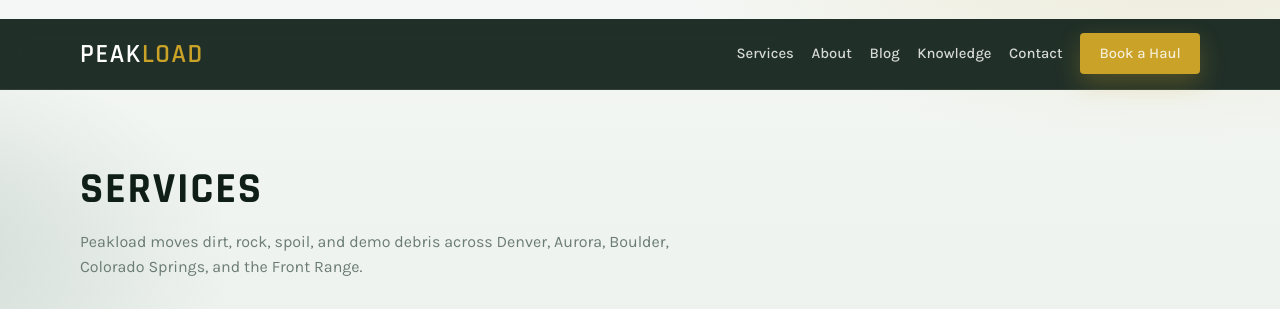
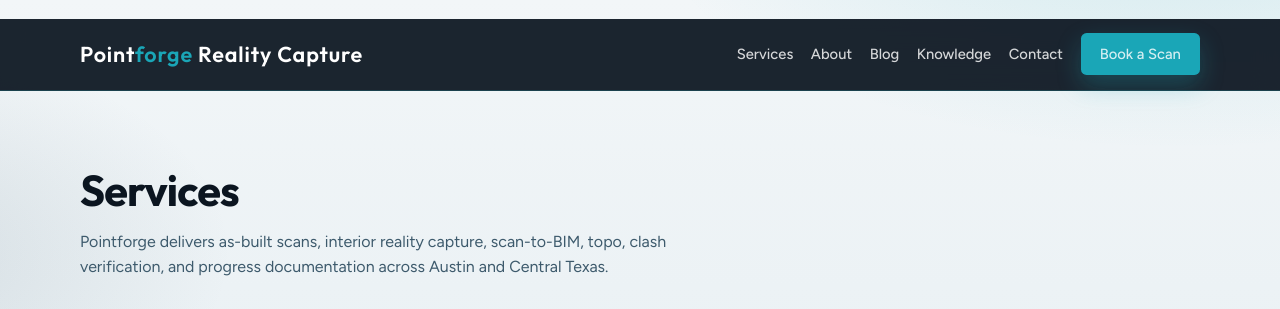
Before and after one commit to imranbru99/3d-scanning-service, a Laravel app: page /services in a window 1280 px wide. Shown: the top 309 px of the page. Run offline with Laravel 12, Linux system fonts and the light colour scheme; parts of the project's set-up code (start-up, migrations or seed data) failed here and were passed over.

Commit message:
Brand site as Pointforge Reality Capture 3D scanning service.

```diff
--- a/app/Filament/Widgets/JobsChart.php
+++ b/app/Filament/Widgets/JobsChart.php
@@ -24,7 +24,7 @@ class JobsChart extends ChartWidget
                 [
                     'label' => 'Jobs',
                     'data' => $rows->values()->all(),
-                    'backgroundColor' => ['#e07a3a', '#2a9d8f', '#3b82f6', '#22c55e', '#64748b', '#ef4444'],
+                    'backgroundColor' => ['#1aa6b7', '#3d5a6c', '#148a98', '#22c55e', '#64748b', '#ef4444'],
                 ],
             ],
             'labels' => $rows->keys()->map(fn ($s) => str_replace('_', ' ', ucfirst($s)))->all(),
--- a/app/Http/Controllers/SiteController.php
+++ b/app/Http/Controllers/SiteController.php
@@ -57,7 +57,7 @@ class SiteController extends Controller
 
         ContactMessage::query()->create($data);
 
-        return back()->with('success', 'Thanks! Peakload will follow up within one business day.');
+        return back()->with('success', 'Thanks! Pointforge will follow up within one business day with scan scope and mobilization details.');
     }
 
     public function blog(): View
@@ -104,41 +104,41 @@ class SiteController extends Controller
     protected function serviceCatalog(): array
     {
         return [
-            'dirt-fill-hauling' => [
-                'title' => 'Dirt & Fill Hauling',
-                'summary' => 'Export cut material or import engineered fill with weighed dump tickets.',
-                'body' => 'Peakload stages end-dump and tri-axle trucks for cut/fill cycles on Front Range jobsites. We coordinate dump destinations, track tonnage tickets, and keep loaders fed so excavators are never waiting on trucks.',
-                'image' => 'https://images.unsplash.com/photo-1601584115197-04ecc0da31d7?auto=format&fit=crop&w=1600&q=80',
+            'building-as-built-laser-scanning' => [
+                'title' => 'Building As-Built Laser Scanning',
+                'summary' => 'Millimeter-grade exterior and shell documentation with registered point clouds and control.',
+                'body' => 'Pointforge captures façades, structural frames, and envelope geometry with terrestrial laser scanners. We establish survey control, run overlapping scan positions, and register clouds for architects and GCs who need trustworthy as-built dimensions across Austin and Central Texas.',
+                'image' => 'https://images.unsplash.com/photo-1486406146926-9300a8dcf259?auto=format&fit=crop&w=1600&q=80',
             ],
-            'aggregate-delivery' => [
-                'title' => 'Aggregate Delivery',
-                'summary' => 'Road base, rock, sand, and recycled concrete delivered to the pad.',
-                'body' => 'Order by the ton or by the load. Peakload sources common Front Range aggregates and drops them where your crew needs them — driveways, pads, trenches, and staging yards included.',
-                'image' => 'https://images.unsplash.com/photo-1590496793929-36417d3117de?auto=format&fit=crop&w=1600&q=80',
+            'interior-mep-reality-capture' => [
+                'title' => 'Interior / MEP Reality Capture',
+                'summary' => 'Dense interior scans for clash-ready MEP, ceilings, and occupied spaces.',
+                'body' => 'We scan mechanical rooms, corridors, and tenant interiors with scan positions planned around access windows and safety requirements. Deliverables include colorized point clouds and extraction-ready datasets for coordination teams.',
+                'image' => 'https://images.unsplash.com/photo-1581094794329-c811d9fab50c?auto=format&fit=crop&w=1600&q=80',
             ],
-            'construction-spoil' => [
-                'title' => 'Construction Spoil Removal',
-                'summary' => 'Keep excavations clear with staged dump-truck cycles off the site.',
-                'body' => 'From foundation digs to utility trenches, we haul spoil to approved facilities. Tell us soil type and access constraints and we will size the truck and dump plan before the first load leaves.',
+            'scan-to-cad-bim-deliverables' => [
+                'title' => 'Scan-to-CAD / Scan-to-BIM Deliverables',
+                'summary' => 'Revit, AutoCAD, and Navisworks-ready models traced from registered scans.',
+                'body' => 'Pointforge converts point clouds into CAD linework or BIM elements with LOD scopes agreed up front. We document what is modeled versus left as cloud reference so your design team knows exactly what they are receiving.',
+                'image' => 'https://images.unsplash.com/photo-1582719478250-c89cae7dc08b?auto=format&fit=crop&w=1600&q=80',
+            ],
+            'site-civil-topographic-scanning' => [
+                'title' => 'Site & Civil Topographic Scanning',
+                'summary' => 'Ground and site topo captured for grading, utilities, and earthwork verification.',
+                'body' => 'Terrestrial and mobile mapping workflows capture pads, utilities, and existing grades without waiting on aerial weather windows. Outputs support civil engineers, landscape architects, and contractors validating cut/fill quantities.',
                 'image' => 'https://images.unsplash.com/photo-1503387762-592deb58ef4e?auto=format&fit=crop&w=1600&q=80',
             ],
-            'demo-debris-hauling' => [
-                'title' => 'Demo Debris Hauling',
-                'summary' => 'Move demolition debris and mixed construction waste with the right dump ticket.',
-                'body' => 'Peakload hauls demo loads that fit dump-truck specs — concrete chunks, asphalt millings, and mixed C&D when the receiving facility allows. We confirm dump fees and material rules up front so there are no surprises at the gate.',
-                'image' => 'https://images.unsplash.com/photo-1586528116311-ad8dd3c8310d?auto=format&fit=crop&w=1600&q=80',
+            'clash-verification-field-scans' => [
+                'title' => 'Clash Verification Field Scans',
+                'summary' => 'Targeted field captures to prove install clearance before panels ship.',
+                'body' => 'When the model and field disagree, we mobilize for focused scan zones — chases, racks, and penetrations — and deliver comparison-ready clouds for VDC teams. Ideal for late-stage MEP and prefab verification.',
+                'image' => 'https://images.unsplash.com/photo-1541888946425-0e4a29a4a36a?auto=format&fit=crop&w=1600&q=80',
             ],
-            'site-material-transport' => [
-                'title' => 'Site Material Transport',
-                'summary' => 'Shuttle rock, dirt, and stockpile material between pads and yards.',
-                'body' => 'Need material moved from stockpile A to pad B without leaving the project? We run short-haul cycles with trucks sized for site roads and turnarounds.',
-                'image' => 'https://images.unsplash.com/photo-1578662996442-48f60103fc96?auto=format&fit=crop&w=1600&q=80',
-            ],
-            'same-day-dispatch' => [
-                'title' => 'Same-Day Truck Dispatch',
-                'summary' => 'When a loader is waiting, Peakload can often put a truck on the road today.',
-                'body' => 'Call early with address, material, and dump preference. Subject to fleet availability across Denver, Aurora, Boulder, and Colorado Springs corridors.',
-                'image' => 'https://images.unsplash.com/photo-1621905251918-48416bd8575a?auto=format&fit=crop&w=1600&q=80',
+            'progress-sequence-reality-capture' => [
+                'title' => 'Progress / Sequence Reality Capture',
+                'summary' => 'Repeatable scan milestones for schedule accountability and owner reporting.',
+                'body' => 'We return on agreed cadence — monthly, per floor, or per phase — with consistent control so change detection and progression visuals stay comparable. Great for healthcare, education, and mission-critical builds.',
+                'image' => 'https://images.unsplash.com/photo-1581094271901-8022df4466f9?auto=format&fit=crop&w=1600&q=80',
             ],
         ];
     }
--- a/app/Providers/Filament/AdminPanelProvider.php
+++ b/app/Providers/Filament/AdminPanelProvider.php
@@ -26,9 +26,9 @@ class AdminPanelProvider extends PanelProvider
             ->id('admin')
             ->path('admin')
             ->login()
-            ->brandName('Peakload Hauling')
+            ->brandName('Pointforge Reality Capture')
             ->colors([
-                'primary' => Color::hex('#e8a317'),
+                'primary' => Color::hex('#1aa6b7'),
                 'gray' => Color::Slate,
             ])
             ->discoverResources(in: app_path('Filament/Resources'), for: 'App\\Filament\\Resources')
--- a/composer.json
+++ b/composer.json
@@ -1,8 +1,8 @@
 {
     "$schema": "https://getcomposer.org/schema.json",
-    "name": "laravel/laravel",
+    "name": "imranbru99/3d-scanning-service",
     "type": "project",
-    "description": "The skeleton application for the Laravel framework.",
+    "description": "Pointforge Reality Capture — Laravel 13 + Filament 3 SME platform for 3D laser scanning.",
     "keywords": ["laravel", "framework"],
     "license": "MIT",
     "require": {
--- a/resources/views/blog/index.blade.php
+++ b/resources/views/blog/index.blade.php
@@ -4,7 +4,7 @@
 <section class="section">
     <div class="wrap">
         <h2>Blog</h2>
-        <p class="lede">Field notes on dump-truck hauling, material delivery, and Front Range jobsite logistics.</p>
+        <p class="lede">Field notes on laser scanning, point cloud registration, and Central Texas jobsite reality capture.</p>
         <div class="grid-3">
             @foreach($posts as $post)
                 <a class="panel" href="{{ route('blog.show', $post->slug) }}">
--- a/resources/views/kb/index.blade.php
+++ b/resources/views/kb/index.blade.php
@@ -4,7 +4,7 @@
 <section class="section">
     <div class="wrap">
         <h2>Knowledge Base</h2>
-        <p class="lede">Common issues, hauling guides, admin manual notes, and troubleshooting for Peakload dump-truck operations.</p>
+        <p class="lede">Common issues, scanning guides, admin manual notes, and troubleshooting for Pointforge reality capture operations.</p>
         @foreach($articles as $category => $items)
             <h3 style="font-family:var(--font-display);text-transform:uppercase;margin:2rem 0 .8rem">{{ str_replace('_',' ', ucfirst($category)) }}</h3>
             <div class="grid-2">
--- a/resources/views/layouts/app.blade.php
+++ b/resources/views/layouts/app.blade.php
@@ -4,23 +4,22 @@
     <meta charset="utf-8">
     <meta name="viewport" content="width=device-width, initial-scale=1">
     <meta name="csrf-token" content="{{ csrf_token() }}">
-    <title>@yield('title', 'Peakload Hauling Co.') — Denver Dump Truck Hauling</title>
-    <meta name="description" content="@yield('meta_description', 'Peakload Hauling Co. moves dirt, aggregate, construction spoil, and demo debris across Denver and the Front Range.')">
+    <title>@yield('title', 'Pointforge Reality Capture') — Austin 3D Laser Scanning</title>
+    <meta name="description" content="@yield('meta_description', 'Pointforge Reality Capture delivers LiDAR as-built scans, point clouds, and scan-to-CAD deliverables across Austin and Central Texas.')">
     <link rel="preconnect" href="https://fonts.googleapis.com">
     <link rel="preconnect" href="https://fonts.gstatic.com" crossorigin>
-    <link href="https://fonts.googleapis.com/css2?family=Karla:wght@400;500;600;700&family=Rajdhani:wght@600;700&display=swap" rel="stylesheet">
+    <link href="https://fonts.googleapis.com/css2?family=Figtree:wght@400;500;600;700&family=Outfit:wght@500;600;700&display=swap" rel="stylesheet">
     <style>
         :root {
-            --ink: #0f1f17;
-            --pine: #1e4d3a;
-            --brass: #c9a227;
-            --brass-deep: #a8841a;
-            --mist: #6b7c74;
-            --surface: #e8eee9;
-            --panel: #f2f6f3;
+            --ink: #0b1520;
+            --cyan: #1aa6b7;
+            --cyan-deep: #148a98;
+            --steel: #3d5a6c;
+            --surface: #e6eef2;
+            --panel: #f0f5f8;
             --white: #ffffff;
-            --font-display: "Rajdhani", sans-serif;
-            --font-body: "Karla", sans-serif;
+            --font-display: "Outfit", sans-serif;
+            --font-body: "Figtree", sans-serif;
         }
         * { box-sizing: border-box; }
         html { scroll-behavior: smooth; }
@@ -29,9 +28,9 @@
             font-family: var(--font-body);
             color: var(--ink);
             background:
-                radial-gradient(1000px 480px at 92% -10%, rgba(201,162,39,.18), transparent 55%),
-                radial-gradient(720px 420px at -10% 22%, rgba(30,77,58,.16), transparent 50%),
-                linear-gradient(180deg, #f4f7f5 0%, var(--surface) 50%, #d5e0d9 100%);
+                radial-gradient(1000px 480px at 92% -10%, rgba(26,166,183,.16), transparent 55%),
+                radial-gradient(720px 420px at -10% 22%, rgba(61,90,108,.14), transparent 50%),
+                linear-gradient(180deg, #f2f6f8 0%, var(--surface) 50%, #d4e0e6 100%);
             min-height: 100vh;
         }
         a { color: inherit; text-decoration: none; }
@@ -39,8 +38,8 @@
         .site-header {
             position: sticky; top: 0; z-index: 40;
             backdrop-filter: blur(12px);
-            background: rgba(15,31,23,.92);
-            border-bottom: 1px solid rgba(255,255,255,.08);
+            background: rgba(11,21,32,.93);
+            border-bottom: 1px solid rgba(26,166,183,.22);
         }
         .nav {
             display: flex; align-items: center; justify-content: space-between;
@@ -48,24 +47,24 @@
         }
         .brand {
             font-family: var(--font-display);
-            letter-spacing: .06em;
-            font-size: 1.65rem;
+            letter-spacing: .04em;
+            font-size: 1.35rem;
             color: #fff;
-            text-transform: uppercase;
+            font-weight: 600;
         }
-        .brand span { color: var(--brass); }
+        .brand span { color: var(--cyan); }
         .nav-links { display: flex; flex-wrap: wrap; gap: .9rem 1.1rem; align-items: center; }
         .nav-links a { color: rgba(255,255,255,.82); font-size: .92rem; font-weight: 500; }
         .nav-links a:hover { color: #fff; }
         .btn {
             display: inline-flex; align-items: center; justify-content: center;
-            gap: .4rem; padding: .75rem 1.2rem; border-radius: .25rem;
+            gap: .4rem; padding: .75rem 1.2rem; border-radius: .35rem;
             font-weight: 700; border: 0; cursor: pointer;
             transition: transform .2s ease, background .2s ease, box-shadow .2s ease;
         }
         .btn:hover { transform: translateY(-1px); }
-        .btn-primary { background: var(--brass); color: var(--ink); box-shadow: 0 10px 24px rgba(201,162,39,.28); }
-        .btn-primary:hover { background: var(--brass-deep); color: #fff; }
+        .btn-primary { background: var(--cyan); color: #fff; box-shadow: 0 10px 24px rgba(26,166,183,.28); }
+        .btn-primary:hover { background: var(--cyan-deep); color: #fff; }
         .btn-ghost { background: transparent; color: #fff; border: 1px solid rgba(255,255,255,.28); }
         .btn-dark { background: var(--ink); color: #fff; }
         .hero {
@@ -94,16 +92,15 @@
         .section h2 {
             font-family: var(--font-display);
             font-size: clamp(1.9rem, 4vw, 2.7rem);
-            text-transform: uppercase;
-            letter-spacing: .04em;
+            letter-spacing: -.02em;
             margin: 0 0 .75rem;
         }
-        .lede { color: var(--mist); max-width: 40rem; line-height: 1.6; margin: 0 0 2rem; }
+        .lede { color: var(--steel); max-width: 40rem; line-height: 1.6; margin: 0 0 2rem; }
         .grid-3 { display: grid; gap: 1.25rem; grid-template-columns: repeat(3, minmax(0, 1fr)); }
         .grid-2 { display: grid; gap: 1.5rem; grid-template-columns: repeat(2, minmax(0, 1fr)); }
         .service-tile {
             position: relative; overflow: hidden; min-height: 260px; color: #fff;
-            isolation: isolate;
+            isolation: isolate; border-radius: .35rem;
         }
         .service-tile img {
             position: absolute; inset: 0; width: 100%; height: 100%; object-fit: cover; z-index: -2;
@@ -190,14 +189,14 @@
 <body>
 <header class="site-header">
     <div class="wrap nav">
-        <a class="brand" href="{{ route('home') }}">Peak<span>load</span></a>
+        <a class="brand" href="{{ route('home') }}">Point<span>forge</span> Reality Capture</a>
         <nav class="nav-links">
             <a href="{{ route('services') }}">Services</a>
             <a href="{{ route('about') }}">About</a>
             <a href="{{ route('blog') }}">Blog</a>
             <a href="{{ route('knowledge') }}">Knowledge</a>
             <a href="{{ route('contact') }}">Contact</a>
-            <a class="btn btn-primary" href="{{ route('contact') }}">Book a Haul</a>
+            <a class="btn btn-primary" href="{{ route('contact') }}">Book a Scan</a>
         </nav>
     </div>
 </header>
@@ -208,25 +207,25 @@
 
 <footer class="site-footer">
     <div class="wrap">
-        <div class="brand">Peak<span>load</span> Hauling Co.</div>
-        <p>Denver · Aurora · Boulder · Colorado Springs — Front Range dump truck hauling & material delivery.</p>
-        <p style="margin-top:1rem;font-size:.9rem;">(303) 555-0172 · hello@peakloadhauling.com · <a href="/admin" style="color:var(--brass)">Admin ERP</a></p>
+        <div class="brand">Point<span>forge</span> Reality Capture</div>
+        <p>Austin · Round Rock · San Marcos · Georgetown — Central Texas LiDAR scanning, point clouds &amp; scan-to-CAD.</p>
+        <p style="margin-top:1rem;font-size:.9rem;">(512) 555-0148 · hello@pointforgereality.com · <a href="/admin" style="color:var(--cyan)">Admin ERP</a></p>
     </div>
 </footer>
 
-<a class="wa-float" href="https://wa.me/13035550172" target="_blank" rel="noopener" aria-label="WhatsApp">WA</a>
+<a class="wa-float" href="https://wa.me/15125550148" target="_blank" rel="noopener" aria-label="WhatsApp">WA</a>
 
-<div class="chat-widget" id="pl-chat">
+<div class="chat-widget" id="pf-chat">
     <div class="chat-panel" id="chat-panel">
         <div class="chat-log" id="chat-log">
-            <div class="bubble bot">Hi — ask Peakload about dirt haul-away, gravel delivery, demo spoil, truck sizes, or Front Range scheduling.</div>
+            <div class="bubble bot">Hi — ask Pointforge about as-built scans, point cloud formats, scan-to-CAD/BIM, accuracy, or Austin-area mobilization.</div>
         </div>
         <form class="chat-form" id="chat-form">
-            <input type="text" id="chat-input" placeholder="Ask about hauling…" required maxlength="2000">
+            <input type="text" id="chat-input" placeholder="Ask about 3D scanning…" required maxlength="2000">
             <button class="btn btn-primary" type="submit">Send</button>
         </form>
     </div>
-    <button class="chat-toggle" type="button" id="chat-toggle">AI Hauling Assistant</button>
+    <button class="chat-toggle" type="button" id="chat-toggle">AI Scanning Assistant</button>
 </div>
 
 <script>
@@ -236,7 +235,7 @@
     const form = document.getElementById('chat-form');
     const input = document.getElementById('chat-input');
     const log = document.getElementById('chat-log');
-    const sessionId = 'pl-' + Math.random().toString(36).slice(2);
+    const sessionId = 'pf-' + Math.random().toString(36).slice(2);
     toggle.addEventListener('click', () => panel.classList.toggle('open'));
     const add = (text, who) => {
         const el = document.createElement('div');
@@ -264,7 +263,7 @@
             const data = await res.json();
             add(data.reply || 'Something went wrong.', 'bot');
         } catch (err) {
-            add('Network error — please try again or call (303) 555-0172.', 'bot');
+            add('Network error — please try again or call (512) 555-0148.', 'bot');
         }
     });
 })();
--- a/resources/views/pages/services.blade.php
+++ b/resources/views/pages/services.blade.php
@@ -1,18 +1,18 @@
 @extends('layouts.app')
-@section('title', 'Dump Truck Hauling Services')
+@section('title', '3D Laser Scanning Services')
 @section('content')
 <section class="section">
     <div class="wrap">
         <h2>Services</h2>
-        <p class="lede">Peakload moves dirt, rock, spoil, and demo debris across Denver, Aurora, Boulder, Colorado Springs, and the Front Range.</p>
+        <p class="lede">Pointforge delivers as-built scans, interior reality capture, scan-to-BIM, topo, clash verification, and progress documentation across Austin and Central Texas.</p>
         <div class="grid-3">
             @foreach([
-                ['dirt-fill-hauling','Dirt & Fill Hauling','https://images.unsplash.com/photo-1601584115197-04ecc0da31d7?auto=format&fit=crop&w=1200&q=80'],
-                ['aggregate-delivery','Aggregate Delivery','https://images.unsplash.com/photo-1590496793929-36417d3117de?auto=format&fit=crop&w=1200&q=80'],
-                ['construction-spoil','Construction Spoil Removal','https://images.unsplash.com/photo-1503387762-592deb58ef4e?auto=format&fit=crop&w=1200&q=80'],
-                ['demo-debris-hauling','Demo Debris Hauling','https://images.unsplash.com/photo-1586528116311-ad8dd3c8310d?auto=format&fit=crop&w=1200&q=80'],
-                ['site-material-transport','Site Material Transport','https://images.unsplash.com/photo-1578662996442-48f60103fc96?auto=format&fit=crop&w=1200&q=80'],
-                ['same-day-dispatch','Same-Day Truck Dispatch','https://images.unsplash.com/photo-1621905251918-48416bd8575a?auto=format&fit=crop&w=1200&q=80'],
+                ['building-as-built-laser-scanning','Building As-Built Laser Scanning','https://images.unsplash.com/photo-1486406146926-9300a8dcf259?auto=format&fit=crop&w=1200&q=80'],
+                ['interior-mep-reality-capture','Interior / MEP Reality Capture','https://images.unsplash.com/photo-1581094794329-c811d9fab50c?auto=format&fit=crop&w=1200&q=80'],
+                ['scan-to-cad-bim-deliverables','Scan-to-CAD / Scan-to-BIM','https://images.unsplash.com/photo-1582719478250-c89cae7dc08b?auto=format&fit=crop&w=1200&q=80'],
+                ['site-civil-topographic-scanning','Site & Civil Topographic Scanning','https://images.unsplash.com/photo-1503387762-592deb58ef4e?auto=format&fit=crop&w=1200&q=80'],
+                ['clash-verification-field-scans','Clash Verification Field Scans','https://images.unsplash.com/photo-1541888946425-0e4a29a4a36a?auto=format&fit=crop&w=1200&q=80'],
+                ['progress-sequence-reality-capture','Progress / Sequence Reality Capture','https://images.unsplash.com/photo-1581094271901-8022df4466f9?auto=format&fit=crop&w=1200&q=80'],
             ] as [$slug,$title,$img])
                 <a class="service-tile" href="{{ route('services.show', $slug) }}">
                     <img src="{{ $img }}" alt="{{ $title }}">
--- a/resources/views/services/show.blade.php
+++ b/resources/views/services/show.blade.php
@@ -1,11 +1,11 @@
 @extends('layouts.app')
 @section('title', $service['title'])
 @section('content')
-<section class="hero" style="min-height:52vh;background:linear-gradient(105deg,rgba(12,18,25,.88),rgba(12,18,25,.35)),url('{{ $service['image'] }}') center/cover no-repeat;">
+<section class="hero" style="min-height:52vh;background:linear-gradient(105deg,rgba(11,21,32,.88),rgba(11,21,32,.35)),url('{{ $service['image'] }}') center/cover no-repeat;">
     <div class="wrap hero-inner">
         <h1>{{ $service['title'] }}</h1>
         <p>{{ $service['summary'] }}</p>
-        <a class="btn btn-primary" href="{{ route('contact') }}">Request this system</a>
+        <a class="btn btn-primary" href="{{ route('contact') }}">Request a scan quote</a>
     </div>
 </section>
 <section class="section">
@@ -16,7 +16,7 @@
             <a class="btn btn-dark" href="{{ route('services') }}">All services</a>
         </div>
         <div class="panel">
-            <h3>Related systems</h3>
+            <h3>Related services</h3>
             <ul style="line-height:1.9;padding-left:1.1rem">
                 @foreach($services as $key => $item)
                     @if($key !== $slug)
```
Also changed, not shown: other parts of resources/views/layouts/app.blade.php (+22 -21 lines), app/Filament/Pages/ManageSettings.php (+5 -5 lines), app/Filament/Resources/ProductResource.php (+6 -6 lines), app/Filament/Resources/ProjectResource.php (+7 -7 lines), app/Services/AiService.php (+23 -23 lines), database/seeders/DatabaseSeeder.php (+61 -61 lines), resources/views/pages/about.blade.php (+5 -5 lines), resources/views/pages/contact.blade.php (+7 -6 lines), resources/views/pages/home.blade.php (+32 -32 lines), README.md, 1 other file.
